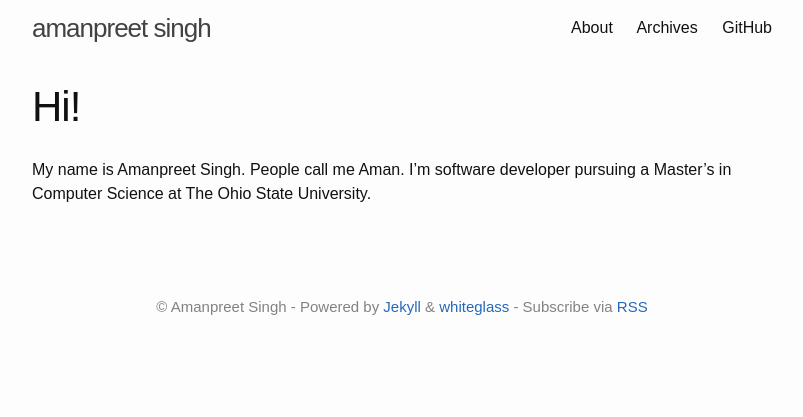
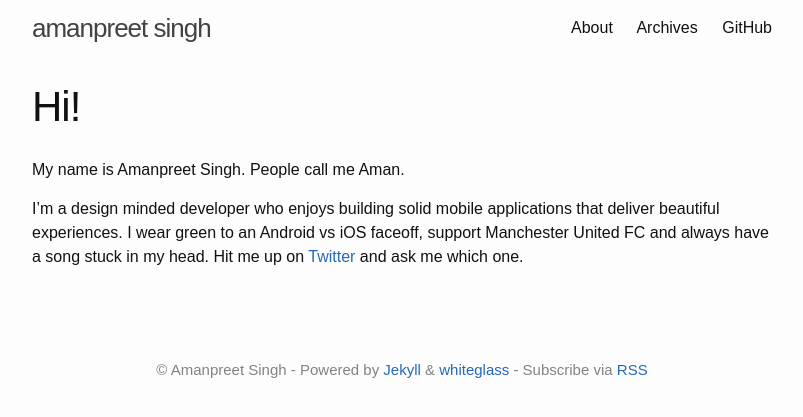
Before and after one commit to amanps/amanps.github.io, a Jekyll site: the page built from about.md, in a window 1280 px wide. Shown: the top 417 px of the page, without its empty margins (238-1041 px from the left). Built offline with Jekyll 4.4.1, drawn with Linux system fonts in a browser that asks for light colours.

Commit message:
Updated about me

```diff
--- a/about.md
+++ b/about.md
@@ -4,4 +4,5 @@ title: "Hi!"
 permalink: /about/
 ---
 My name is Amanpreet Singh. People call me Aman.
-I'm software developer pursuing a Master's in Computer Science at The Ohio State University.
+
+I'm a design minded developer who enjoys building solid mobile applications that deliver beautiful experiences. I wear green to an Android vs iOS faceoff, support Manchester United FC and always have a song stuck in my head. Hit me up on [Twitter](https://twitter.com/multivitaman) and ask me which one.
```
